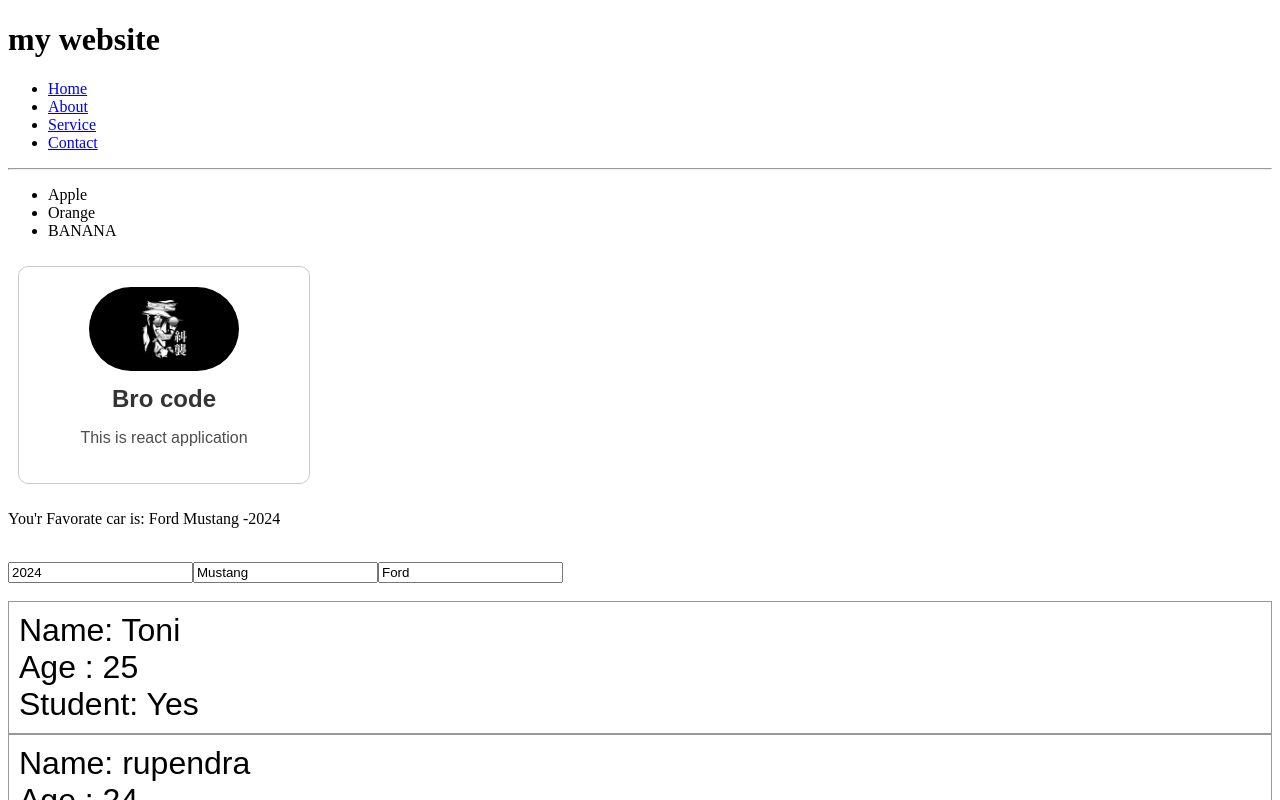
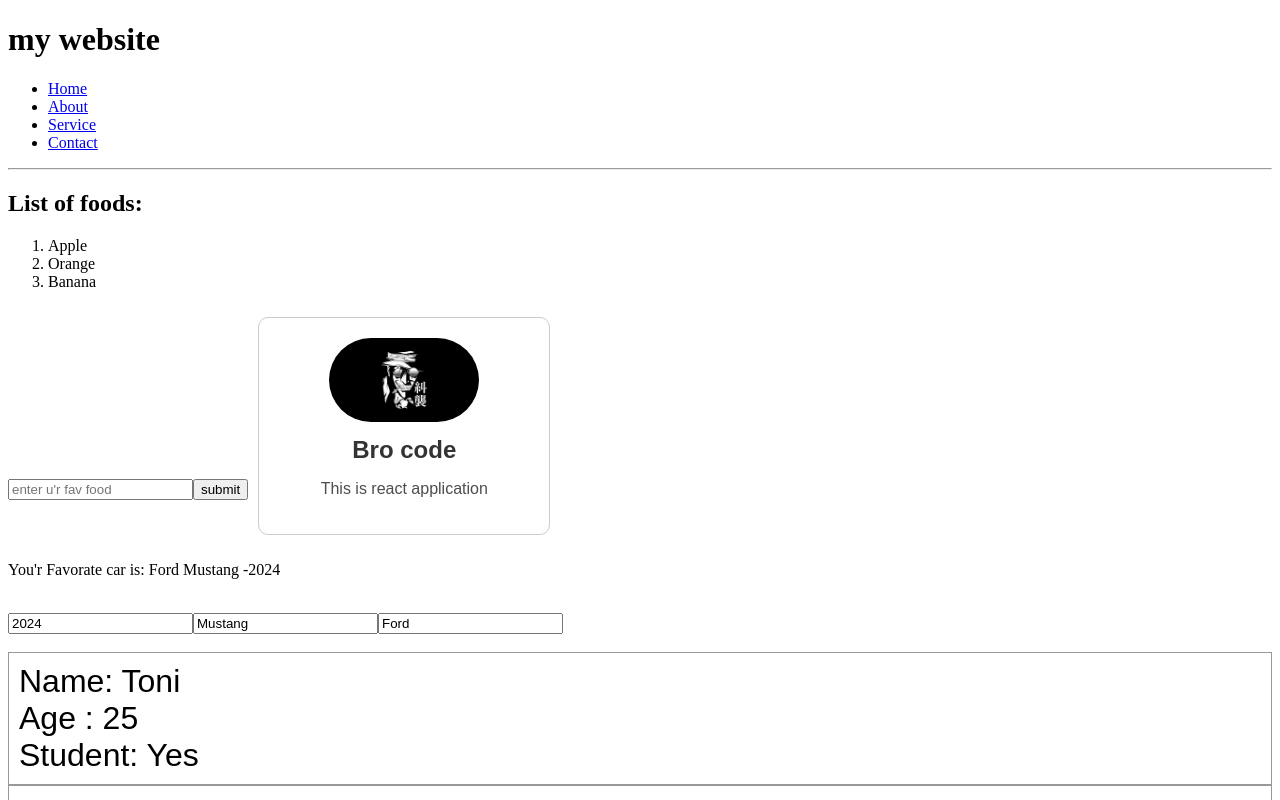
Before and after one commit to Vamsi-009/React-Application, a React (Vite) app: page / in a window 1280 px wide. Shown: the top 800 px of the page. Built offline with nearby package versions, Linux system fonts and the light colour scheme.

Commit message:
Update the state of array

```diff
--- a/src/Food.jsx
+++ b/src/Food.jsx
@@ -1,13 +1,27 @@
+import { element } from "prop-types";
+import React,{ useState } from "react";
+
+
 function Food(){
+    const [food, setFood] = useState(["Apple", "Orange", "Banana"]);
 
-    const food1 = "Orange";
-    const food2 = "Banana";
-    return(
-        <ul>
-            <li>Apple</li>
-            <li>{food1}</li>
-            <li>{food2.toUpperCase()}</li>
-        </ul>
-    );
+    function handleAddFood(){
+        const newFood = document.getElementById("foodinput").value;
+        setFood(f => [...f, newFood]);
+    }
+
+    function handleRemoveFood(index){
+        setFood(food.filter((_, i) => i !== index));//"_" will be ignored as a parameter.it work as element.
+    }
+
+    return(<>
+
+    <h2>List of foods:</h2>
+    <ol>
+        {food.map((food, index) => <li key={index} onClick={() => handleRemoveFood(index)}>{food}</li>)}
+    </ol>
+    <input type="text" id="foodinput" placeholder="enter u'r fav food" />
+    <button onClick={handleAddFood}>submit</button>
+    </>)
 }
 export default Food;
```
